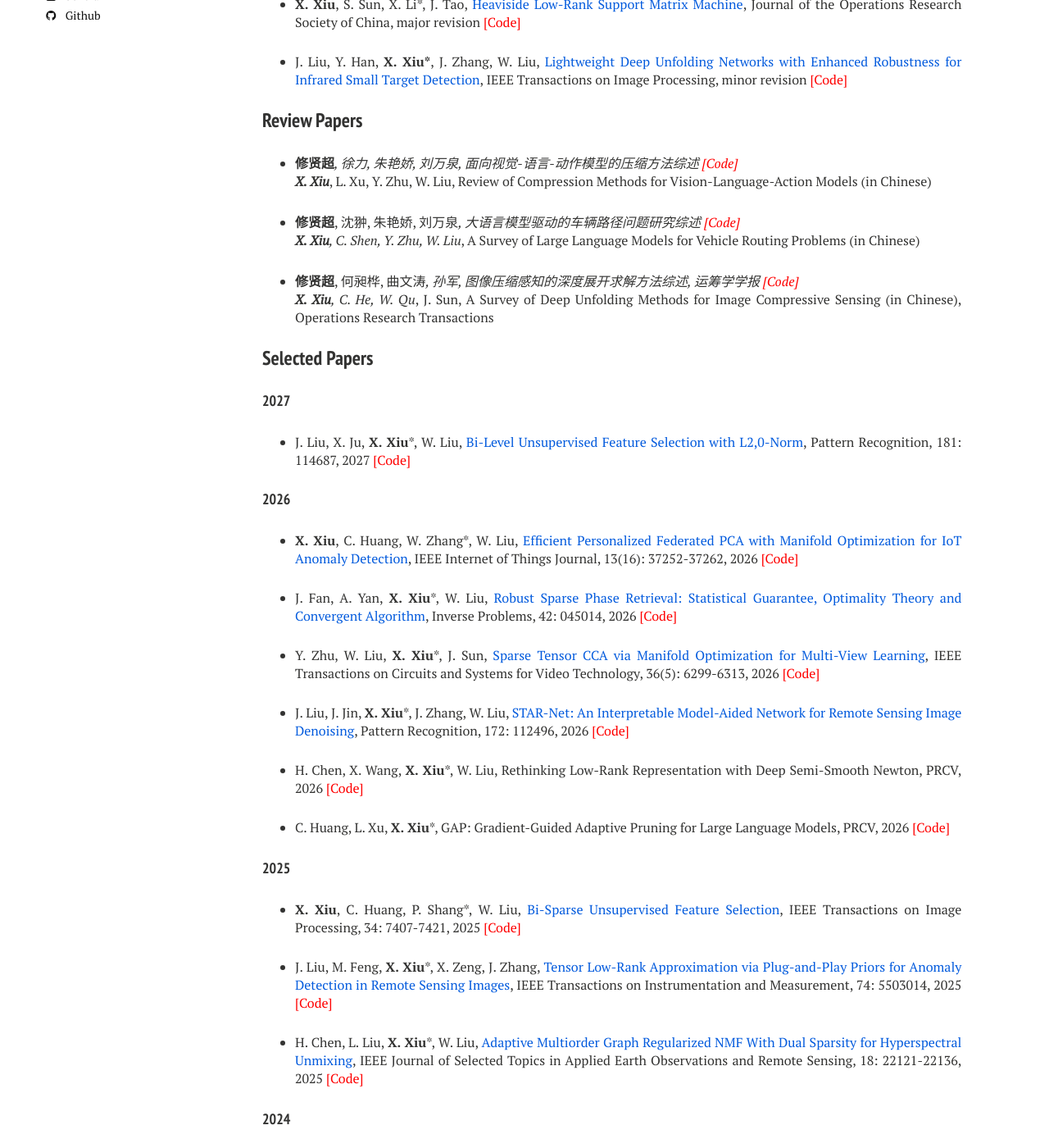
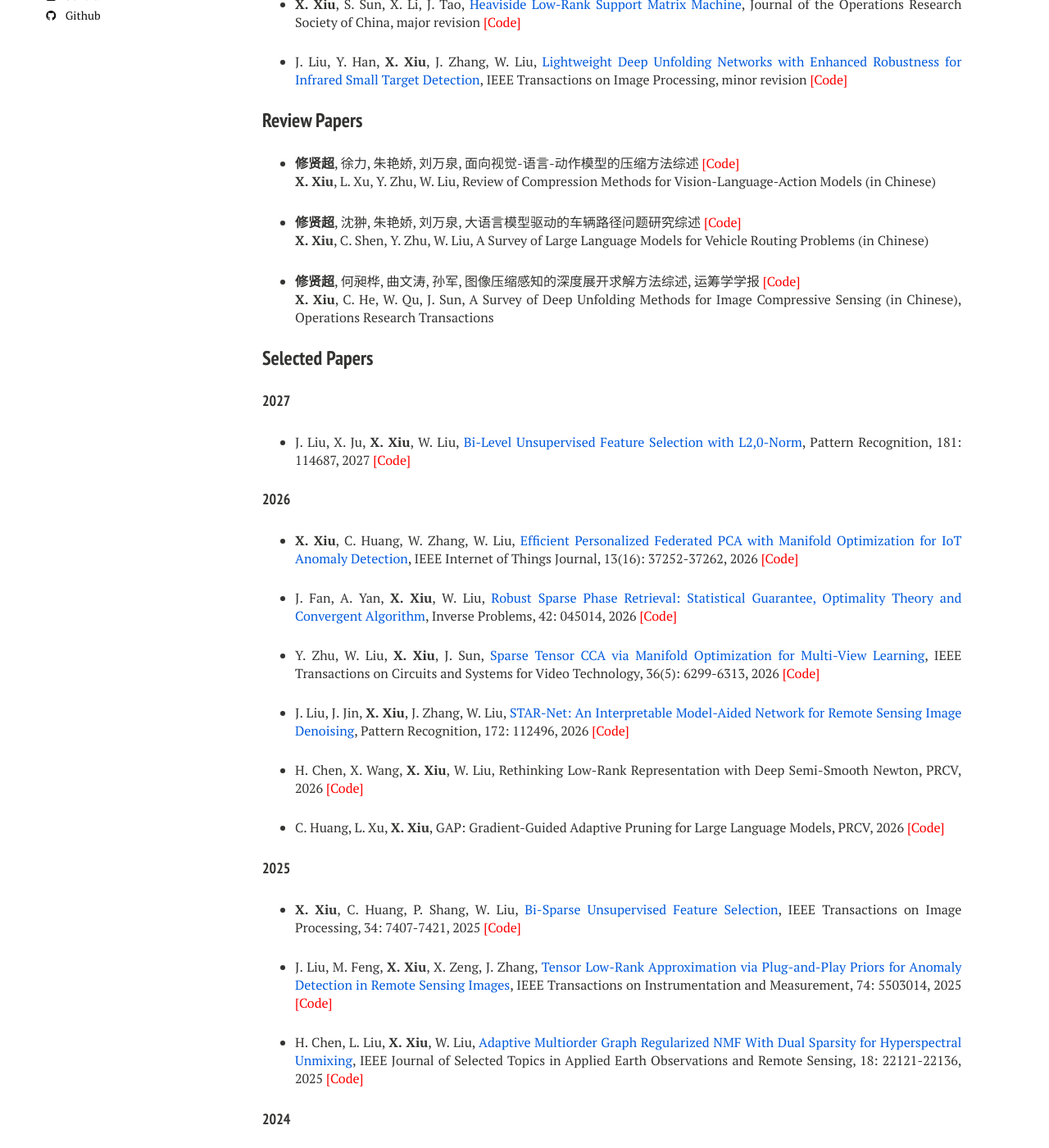
Before and after one commit to xianchaoxiu/xianchaoxiu.github.io, a Jekyll site: the page built from publications/index.md, in a window 1280 px wide and 1400 px high, scrolled down 322 px. Shown: the whole window at 82% size. Built offline with Jekyll 4.4.1, drawn with Linux system fonts in a browser that asks for light colours; nearby versions of some CDN libraries; some of the changed text lies outside the part shown.

Commit message:
Update index.md

```diff
--- a/publications/index.md
+++ b/publications/index.md
@@ -10,79 +10,79 @@ share: false
 
 ### Preprints
 
-* <b>X. Xiu</b>, J. Li, H. Chen*, W. Liu, <a href="https://arxiv.org/pdf/2607.27918" class="textlink" target="_blank">OptGraph: Large Language Models Enhanced Evolutionary Optimization Via Graph Retrieval-Augmented Generation</a>, submitted to IEEE Transactions on Evolutionary Computation <a href="https://github.com/xianchaoxiu/OptGraph" class="textlink" target="_blank" style="color: red;">[Code]</a>
+* <b>X. Xiu</b>, J. Li, H. Chen, W. Liu, <a href="https://arxiv.org/pdf/2607.27918" class="textlink" target="_blank">OptGraph: Large Language Models Enhanced Evolutionary Optimization Via Graph Retrieval-Augmented Generation</a>, submitted to IEEE Transactions on Evolutionary Computation <a href="https://github.com/xianchaoxiu/OptGraph" class="textlink" target="_blank" style="color: red;">[Code]</a>
 
-* <b>X. Xiu</b>, J. Li, J. Fan*, W. Liu, <a href="https://arxiv.org/abs/2605.20849" class="textlink" target="_blank">Large Language Models for Operations Research: A Comprehensive Survey</a>, submitted to Journal of the Operations Research Society of China <a href="https://github.com/xianchaoxiu/LLM4OR" class="textlink" target="_blank" style="color: red;">[Code]</a>
+* <b>X. Xiu</b>, J. Li, J. Fan, W. Liu, <a href="https://arxiv.org/abs/2605.20849" class="textlink" target="_blank">Large Language Models for Operations Research: A Comprehensive Survey</a>, submitted to Journal of the Operations Research Society of China <a href="https://github.com/xianchaoxiu/LLM4OR" class="textlink" target="_blank" style="color: red;">[Code]</a>
 
-* <b>X. Xiu</b>, S. Sun, X. Li*, J. Tao, <a href="https://arxiv.org/pdf/2603.00491" class="textlink" target="_blank">Heaviside Low-Rank Support Matrix Machine</a>, Journal of the Operations Research Society of China, major revision <a href="https://github.com/xianchaoxiu/HL-SMM" class="textlink" target="_blank" style="color: red;">[Code]</a>
+* <b>X. Xiu</b>, S. Sun, X. Li, J. Tao, <a href="https://arxiv.org/pdf/2603.00491" class="textlink" target="_blank">Heaviside Low-Rank Support Matrix Machine</a>, Journal of the Operations Research Society of China, major revision <a href="https://github.com/xianchaoxiu/HL-SMM" class="textlink" target="_blank" style="color: red;">[Code]</a>
 
-* J. Liu, Y. Han, <b>X. Xiu*</b>, J. Zhang, W. Liu, <a href="https://arxiv.org/abs/2509.08205" class="textlink" target="_blank">Lightweight Deep Unfolding Networks with Enhanced Robustness for Infrared Small Target Detection</a>, IEEE Transactions on Image Processing, minor revision <a href="https://github.com/xianchaoxiu/L-RPCANet" class="textlink" target="_blank" style="color: red;">[Code]</a>
+* J. Liu, Y. Han, <b>X. Xiu</b>, J. Zhang, W. Liu, <a href="https://arxiv.org/abs/2509.08205" class="textlink" target="_blank">Lightweight Deep Unfolding Networks with Enhanced Robustness for Infrared Small Target Detection</a>, IEEE Transactions on Image Processing, minor revision <a href="https://github.com/xianchaoxiu/L-RPCANet" class="textlink" target="_blank" style="color: red;">[Code]</a>
 
 
 ### Review Papers
 
-* <b>修贤超</b>*, 徐力, 朱艳娇, 刘万泉, 面向视觉-语言-动作模型的压缩方法综述  <a href="https://github.com/xianchaoxiu/COM4VLA" class="textlink" target="_blank" style="color: red;">[Code]</a> <br>
-<b>X. Xiu</b>*, L. Xu, Y. Zhu, W. Liu, Review of Compression Methods for Vision-Language-Action Models (in Chinese)
+* <b>修贤超</b>, 徐力, 朱艳娇, 刘万泉, 面向视觉-语言-动作模型的压缩方法综述  <a href="https://github.com/xianchaoxiu/COM4VLA" class="textlink" target="_blank" style="color: red;">[Code]</a> <br>
+<b>X. Xiu</b>, L. Xu, Y. Zhu, W. Liu, Review of Compression Methods for Vision-Language-Action Models (in Chinese)
 
-* <b>修贤超</b>, 沈翀, 朱艳娇, 刘万泉*, 大语言模型驱动的车辆路径问题研究综述  <a href="https://github.com/xianchaoxiu/LLM4VRP" class="textlink" target="_blank" style="color: red;">[Code]</a> <br>
-<b>X. Xiu</b>, C. Shen, Y. Zhu, W. Liu*, A Survey of Large Language Models for Vehicle Routing Problems (in Chinese)
+* <b>修贤超</b>, 沈翀, 朱艳娇, 刘万泉, 大语言模型驱动的车辆路径问题研究综述  <a href="https://github.com/xianchaoxiu/LLM4VRP" class="textlink" target="_blank" style="color: red;">[Code]</a> <br>
+<b>X. Xiu</b>, C. Shen, Y. Zhu, W. Liu, A Survey of Large Language Models for Vehicle Routing Problems (in Chinese)
 
-* <b>修贤超</b>, 何昶桦, 曲文涛*, 孙军, 图像压缩感知的深度展开求解方法综述, 运筹学学报  <a href="https://github.com/xianchaoxiu/DU4ICS" class="textlink" target="_blank" style="color: red;">[Code]</a>  <br>
-<b>X. Xiu</b>, C. He, W. Qu*, J. Sun, A Survey of Deep Unfolding Methods for Image Compressive Sensing (in Chinese), Operations Research Transactions
+* <b>修贤超</b>, 何昶桦, 曲文涛, 孙军, 图像压缩感知的深度展开求解方法综述, 运筹学学报  <a href="https://github.com/xianchaoxiu/DU4ICS" class="textlink" target="_blank" style="color: red;">[Code]</a>  <br>
+<b>X. Xiu</b>, C. He, W. Qu, J. Sun, A Survey of Deep Unfolding Methods for Image Compressive Sensing (in Chinese), Operations Research Transactions
 
 
 ### Selected Papers
 
 #### 2027
 
-* J. Liu, X. Ju, <b>X. Xiu</b>*, W. Liu, <a href="https://doi.org/10.1016/j.patcog.2026.114687" class="textlink" target="_blank">Bi-Level Unsupervised Feature Selection with L2,0-Norm</a>, Pattern Recognition, 181: 114687, 2027  <a href="https://github.com/xianchaoxiu/BLUFS" class="textlink" target="_blank" style="color: red;">[Code]</a>
+* J. Liu, X. Ju, <b>X. Xiu</b>, W. Liu, <a href="https://doi.org/10.1016/j.patcog.2026.114687" class="textlink" target="_blank">Bi-Level Unsupervised Feature Selection with L2,0-Norm</a>, Pattern Recognition, 181: 114687, 2027  <a href="https://github.com/xianchaoxiu/BLUFS" class="textlink" target="_blank" style="color: red;">[Code]</a>
 
 #### 2026
 
-* <b>X. Xiu</b>, C. Huang, W. Zhang*, W. Liu, <a href="https://doi.org/10.1109/JIOT.2026.3701337" class="textlink" target="_blank">Efficient Personalized Federated PCA with Manifold Optimization for IoT Anomaly Detection</a>, IEEE Internet of Things Journal, 13(16): 37252-37262, 2026 <a href="https://github.com/xianchaoxiu/FedEP" class="textlink" target="_blank" style="color: red;">[Code]</a>
+* <b>X. Xiu</b>, C. Huang, W. Zhang, W. Liu, <a href="https://doi.org/10.1109/JIOT.2026.3701337" class="textlink" target="_blank">Efficient Personalized Federated PCA with Manifold Optimization for IoT Anomaly Detection</a>, IEEE Internet of Things Journal, 13(16): 37252-37262, 2026 <a href="https://github.com/xianchaoxiu/FedEP" class="textlink" target="_blank" style="color: red;">[Code]</a>
 
-* J. Fan, A. Yan, <b>X. Xiu</b>*, W. Liu, <a href="https://doi.org/10.1088/1361-6420/ae5e02" class="textlink" target="_blank">Robust Sparse Phase Retrieval: Statistical Guarantee, Optimality Theory and Convergent Algorithm</a>, Inverse Problems, 42: 045014, 2026   <a href="https://github.com/xianchaoxiu/HPR" class="textlink" target="_blank" style="color: red;">[Code]</a>
+* J. Fan, A. Yan, <b>X. Xiu</b>, W. Liu, <a href="https://doi.org/10.1088/1361-6420/ae5e02" class="textlink" target="_blank">Robust Sparse Phase Retrieval: Statistical Guarantee, Optimality Theory and Convergent Algorithm</a>, Inverse Problems, 42: 045014, 2026   <a href="https://github.com/xianchaoxiu/HPR" class="textlink" target="_blank" style="color: red;">[Code]</a>
 
-* Y. Zhu, W. Liu, <b>X. Xiu</b>*, J. Sun, <a href="https://doi.org/10.1109/TCSVT.2025.3642736" class="textlink" target="_blank">Sparse Tensor CCA via Manifold Optimization for Multi-View Learning</a>, IEEE Transactions on Circuits and Systems for Video Technology, 36(5): 6299-6313, 2026   <a href="https://github.com/zhudafa/STCCA-L" class="textlink" target="_blank" style="color: red;">[Code]</a>
+* Y. Zhu, W. Liu, <b>X. Xiu</b>, J. Sun, <a href="https://doi.org/10.1109/TCSVT.2025.3642736" class="textlink" target="_blank">Sparse Tensor CCA via Manifold Optimization for Multi-View Learning</a>, IEEE Transactions on Circuits and Systems for Video Technology, 36(5): 6299-6313, 2026   <a href="https://github.com/zhudafa/STCCA-L" class="textlink" target="_blank" style="color: red;">[Code]</a>
 
-* J. Liu, J. Jin, <b>X. Xiu</b>*, J. Zhang, W. Liu, <a href="https://doi.org/10.1016/j.patcog.2025.112496" class="textlink" target="_blank">STAR-Net: An Interpretable Model-Aided Network for Remote Sensing Image Denoising</a>, Pattern Recognition, 172: 112496, 2026 <a href="https://github.com/xianchaoxiu/STAR-Net" class="textlink" target="_blank" style="color: red;">[Code]</a>
+* J. Liu, J. Jin, <b>X. Xiu</b>, J. Zhang, W. Liu, <a href="https://doi.org/10.1016/j.patcog.2025.112496" class="textlink" target="_blank">STAR-Net: An Interpretable Model-Aided Network for Remote Sensing Image Denoising</a>, Pattern Recognition, 172: 112496, 2026 <a href="https://github.com/xianchaoxiu/STAR-Net" class="textlink" target="_blank" style="color: red;">[Code]</a>
 
-* H. Chen, X. Wang, <b>X. Xiu</b>*, W. Liu, Rethinking Low-Rank Representation with Deep Semi-Smooth Newton, PRCV, 2026 <a href="https://github.com/xianchaoxiu/LRRSSN-Net" class="textlink" target="_blank" style="color: red;">[Code]</a>
+* H. Chen, X. Wang, <b>X. Xiu</b>, W. Liu, Rethinking Low-Rank Representation with Deep Semi-Smooth Newton, PRCV, 2026 <a href="https://github.com/xianchaoxiu/LRRSSN-Net" class="textlink" target="_blank" style="color: red;">[Code]</a>
 
-* C. Huang, L. Xu, <b>X. Xiu</b>*, GAP: Gradient-Guided Adaptive Pruning for Large Language Models, PRCV, 2026 <a href="https://github.com/xianchaoxiu/GAP" class="textlink" target="_blank" style="color: red;">[Code]</a>
+* C. Huang, L. Xu, <b>X. Xiu</b>, GAP: Gradient-Guided Adaptive Pruning for Large Language Models, PRCV, 2026 <a href="https://github.com/xianchaoxiu/GAP" class="textlink" target="_blank" style="color: red;">[Code]</a>
 
 #### 2025
 
-* <b>X. Xiu</b>, C. Huang, P. Shang*, W. Liu, <a href="https://doi.org/10.1109/TIP.2025.3620667" class="textlink" target="_blank">Bi-Sparse Unsupervised Feature Selection</a>, IEEE Transactions on Image Processing, 34: 7407-7421, 2025  <a href="https://github.com/xianchaoxiu/BSUFS" class="textlink" target="_blank" style="color: red;">[Code]</a>
+* <b>X. Xiu</b>, C. Huang, P. Shang, W. Liu, <a href="https://doi.org/10.1109/TIP.2025.3620667" class="textlink" target="_blank">Bi-Sparse Unsupervised Feature Selection</a>, IEEE Transactions on Image Processing, 34: 7407-7421, 2025  <a href="https://github.com/xianchaoxiu/BSUFS" class="textlink" target="_blank" style="color: red;">[Code]</a>
 
-* J. Liu, M. Feng, <b>X. Xiu</b>*, X. Zeng, J. Zhang, <a href="https://doi.org/10.1109/TIM.2025.3553235" class="textlink" target="_blank">Tensor Low-Rank Approximation via Plug-and-Play Priors for Anomaly Detection in Remote Sensing Images</a>, IEEE Transactions on Instrumentation and Measurement, 74: 5503014, 2025  <a href="https://github.com/xianchaoxiu/PnP-TLRA" class="textlink" target="_blank" style="color: red;">[Code]</a>
+* J. Liu, M. Feng, <b>X. Xiu</b>, X. Zeng, J. Zhang, <a href="https://doi.org/10.1109/TIM.2025.3553235" class="textlink" target="_blank">Tensor Low-Rank Approximation via Plug-and-Play Priors for Anomaly Detection in Remote Sensing Images</a>, IEEE Transactions on Instrumentation and Measurement, 74: 5503014, 2025  <a href="https://github.com/xianchaoxiu/PnP-TLRA" class="textlink" target="_blank" style="color: red;">[Code]</a>
 
-* H. Chen, L. Liu, <b>X. Xiu</b>*, W. Liu, <a href="https://doi.org/10.1109/JSTARS.2025.3602505" class="textlink" target="_blank">Adaptive Multiorder Graph Regularized NMF With Dual Sparsity for Hyperspectral Unmixing</a>, IEEE Journal of Selected Topics in Applied Earth Observations and Remote Sensing, 18: 22121-22136, 2025 <a href="https://github.com/xianchaoxiu/MOGNMF" class="textlink" target="_blank" style="color: red;">[Code]</a>
+* H. Chen, L. Liu, <b>X. Xiu</b>, W. Liu, <a href="https://doi.org/10.1109/JSTARS.2025.3602505" class="textlink" target="_blank">Adaptive Multiorder Graph Regularized NMF With Dual Sparsity for Hyperspectral Unmixing</a>, IEEE Journal of Selected Topics in Applied Earth Observations and Remote Sensing, 18: 22121-22136, 2025 <a href="https://github.com/xianchaoxiu/MOGNMF" class="textlink" target="_blank" style="color: red;">[Code]</a>
 
 
 #### 2024
 
-* <b>X. Xiu</b>, L. Pan, Y. Yang*, W. Liu, <a href="https://doi.org/10.1109/TNNLS.2022.3201881" class="textlink" target="_blank">Efficient and Fast Joint Sparse Constrained Canonical Correlation Analysis for Fault Detection</a>, IEEE Transactions on Neural Networks and Learning Systems, 35(3): 4153-4163, 2024 <a href="https://github.com/xianchaoxiu/JSCCCA" class="textlink" target="_blank" style="color: red;">[Code]</a>
+* <b>X. Xiu</b>, L. Pan, Y. Yang, W. Liu, <a href="https://doi.org/10.1109/TNNLS.2022.3201881" class="textlink" target="_blank">Efficient and Fast Joint Sparse Constrained Canonical Correlation Analysis for Fault Detection</a>, IEEE Transactions on Neural Networks and Learning Systems, 35(3): 4153-4163, 2024 <a href="https://github.com/xianchaoxiu/JSCCCA" class="textlink" target="_blank" style="color: red;">[Code]</a>
 
-* <b>X. Xiu</b>, Y. Zhang, Y. Guo, X. Liu, Y. Yang*, <a href="https://doi.org/10.1109/TIM.2024.3375402" class="textlink" target="_blank">A New End-to-End Monitoring Framework for Nonlinear Dynamic Processes With Unknown Noise Statistics</a>, IEEE Transactions on Instrumentation and Measurement, 73: 3513710, 2024  <a href="https://github.com/xianchaoxiu/DRNN" class="textlink" target="_blank" style="color: red;">[Code]</a>
+* <b>X. Xiu</b>, Y. Zhang, Y. Guo, X. Liu, Y. Yang, <a href="https://doi.org/10.1109/TIM.2024.3375402" class="textlink" target="_blank">A New End-to-End Monitoring Framework for Nonlinear Dynamic Processes With Unknown Noise Statistics</a>, IEEE Transactions on Instrumentation and Measurement, 73: 3513710, 2024  <a href="https://github.com/xianchaoxiu/DRNN" class="textlink" target="_blank" style="color: red;">[Code]</a>
 
-* J. Liu, M. Feng, <b>X. Xiu</b>*, W. Liu, <a href="https://doi.org/10.1016/j.patcog.2024.110512" class="textlink" target="_blank">Towards Robust and Sparse Linear Discriminant Analysis for Image Classification</a>, Pattern Recognition, 153: 110512, 2024  <a href="https://github.com/EMXlight/RSLDAplus" class="textlink" target="_blank" style="color: red;">[Code]</a>
+* J. Liu, M. Feng, <b>X. Xiu</b>, W. Liu, <a href="https://doi.org/10.1016/j.patcog.2024.110512" class="textlink" target="_blank">Towards Robust and Sparse Linear Discriminant Analysis for Image Classification</a>, Pattern Recognition, 153: 110512, 2024  <a href="https://github.com/EMXlight/RSLDAplus" class="textlink" target="_blank" style="color: red;">[Code]</a>
 
 
 #### 2018-2023
 
-* <b>X. Xiu</b>, Z. Miao, W. Liu*, <a href="https://doi.org/10.1109/TII.2022.3180070" class="textlink" target="_blank">A Sparsity-Aware Fault Diagnosis Framework Focusing on Accurate Isolation</a>, IEEE Transactions on Industrial Informatics, 19(2): 1356-1365, 2023
+* <b>X. Xiu</b>, Z. Miao, W. Liu, <a href="https://doi.org/10.1109/TII.2022.3180070" class="textlink" target="_blank">A Sparsity-Aware Fault Diagnosis Framework Focusing on Accurate Isolation</a>, IEEE Transactions on Industrial Informatics, 19(2): 1356-1365, 2023
 
-* <b>X. Xiu</b>, Z. Miao, Y. Yang*, W. Liu, <a href="https://doi.org/10.1109/TII.2021.3121770" class="textlink" target="_blank">Deep Canonical Correlation Analysis Using Sparsity-Constrained Optimization for Nonlinear Process Monitoring</a>, IEEE Transactions on Industrial Informatics, 18(10): 6690-6699, 2022
+* <b>X. Xiu</b>, Z. Miao, Y. Yang, W. Liu, <a href="https://doi.org/10.1109/TII.2021.3121770" class="textlink" target="_blank">Deep Canonical Correlation Analysis Using Sparsity-Constrained Optimization for Nonlinear Process Monitoring</a>, IEEE Transactions on Industrial Informatics, 18(10): 6690-6699, 2022
 
-* <b>X. Xiu</b>, J. Fan, Y. Yang*, W. Liu, <a href="https://doi.org/10.1109/TIM.2021.3067218" class="textlink" target="_blank">Fault Detection Using Structured Joint Sparse Nonnegative Matrix Factorization</a>, IEEE Transactions on Instrumentation and Measurement, 70: 3513011, 2021
+* <b>X. Xiu</b>, J. Fan, Y. Yang, W. Liu, <a href="https://doi.org/10.1109/TIM.2021.3067218" class="textlink" target="_blank">Fault Detection Using Structured Joint Sparse Nonnegative Matrix Factorization</a>, IEEE Transactions on Instrumentation and Measurement, 70: 3513011, 2021
 
-* <b>X. Xiu</b>, Y. Yang*, L. Kong, W. Liu, <a href="https://doi.org/10.1109/TCSII.2020.2988054" class="textlink" target="_blank">Data-Driven Process Monitoring Using Structured Joint Sparse Canonical Correlation Analysis</a>, IEEE Transactions on Circuits and Systems II: Express Briefs, 68(1): 361-365, 2021
+* <b>X. Xiu</b>, Y. Yang, L. Kong, W. Liu, <a href="https://doi.org/10.1109/TCSII.2020.2988054" class="textlink" target="_blank">Data-Driven Process Monitoring Using Structured Joint Sparse Canonical Correlation Analysis</a>, IEEE Transactions on Circuits and Systems II: Express Briefs, 68(1): 361-365, 2021
 
-* <b>X. Xiu</b>, Y. Yang*, L. Kong, W. Liu, <a href="https://doi.org/10.1016/j.jprocont.2020.06.011" class="textlink" target="_blank">Laplacian Regularized Robust Principal Component Analysis for Process Monitoring</a>, Journal of Process Control, 92: 212-219, 2020
+* <b>X. Xiu</b>, Y. Yang, L. Kong, W. Liu, <a href="https://doi.org/10.1016/j.jprocont.2020.06.011" class="textlink" target="_blank">Laplacian Regularized Robust Principal Component Analysis for Process Monitoring</a>, Journal of Process Control, 92: 212-219, 2020
 
-* <b>X. Xiu</b>, Y. Yang*, L. Kong, W. Liu, <a href="https://doi.org/10.1016/j.amc.2020.125272" class="textlink" target="_blank">tSSNALM: A Fast Two-Stage Semi-Smooth Newton Augmented Lagrangian Method for Sparse CCA</a>, Applied Mathematics and Computation, 383: 125272, 2020
+* <b>X. Xiu</b>, Y. Yang, L. Kong, W. Liu, <a href="https://doi.org/10.1016/j.amc.2020.125272" class="textlink" target="_blank">tSSNALM: A Fast Two-Stage Semi-Smooth Newton Augmented Lagrangian Method for Sparse CCA</a>, Applied Mathematics and Computation, 383: 125272, 2020
 
-* <b>X. Xiu</b>*, W. Liu, L. Li, L. Kong, <a href="https://doi.org/10.1016/j.csda.2019.01.002" class="textlink" target="_blank">Alternating Direction Method of Multipliers for Nonconvex Fused Regression Problems</a>, Computational Statistics & Data Analysis, 136: 59-71, 2019
+* <b>X. Xiu</b>, W. Liu, L. Li, L. Kong, <a href="https://doi.org/10.1016/j.csda.2019.01.002" class="textlink" target="_blank">Alternating Direction Method of Multipliers for Nonconvex Fused Regression Problems</a>, Computational Statistics & Data Analysis, 136: 59-71, 2019
 
-* <b>X. Xiu</b>*, L. Kong, Y. Li, H. Qi, <a href="https://doi.org/10.1007/s10589-017-9977-7" class="textlink" target="_blank">Iterative Reweighted Methods for L1-Lp Minimization</a>, Computational Optimization and Applications, 70(1): 201-219, 2018
+* <b>X. Xiu</b>, L. Kong, Y. Li, H. Qi, <a href="https://doi.org/10.1007/s10589-017-9977-7" class="textlink" target="_blank">Iterative Reweighted Methods for L1-Lp Minimization</a>, Computational Optimization and Applications, 70(1): 201-219, 2018
```
